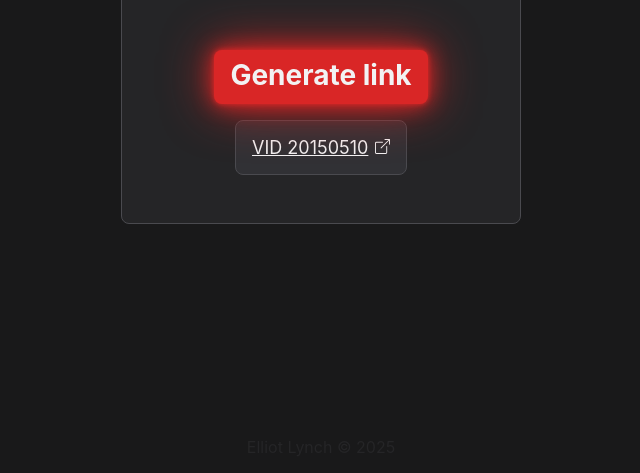
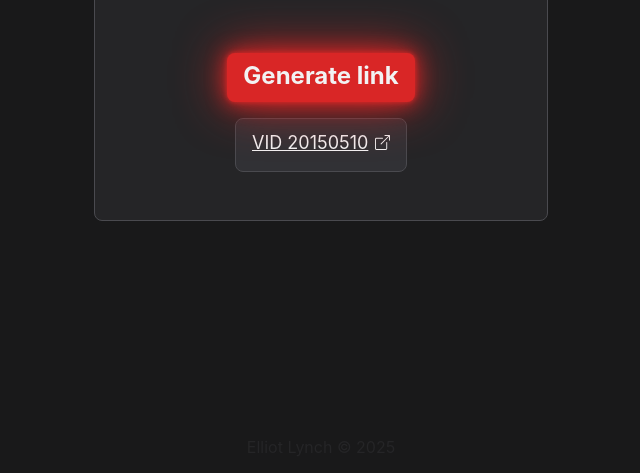
Before and after one commit to Elliot-Akande/noviewtube, a website built with webpack: page dist/index.html in a window 1280 px wide. Shown: the part 327-800 px from the top of the page, without its empty margins (319-959 px from the left). Built offline with nearby package versions, Linux system fonts and the light colour scheme.

Commit message:
style: improve spacing

```diff
--- a/package.json
+++ b/package.json
@@ -6,7 +6,8 @@
   "scripts": {
     "test": "echo \"Error: no test specified\" && exit 1",
     "start": "webpack serve --open",
-    "build": "webpack"
+    "build": "webpack",
+    "deploy": "git push origin :gh-pages && git subtree push --prefix dist origin gh-pages"
   },
   "repository": {
     "type": "git",
--- a/src/styles.css
+++ b/src/styles.css
@@ -21,6 +21,7 @@
   padding: 0;
   font-family: inherit;
   box-sizing: border-box;
+  text-align: center;
 }
 
 body {
@@ -56,7 +57,7 @@ a {
   display: flex;
   flex-direction: column;
   align-items: center;
-  width: min(400px, 90%);
+  width: min(454px, 90%);
 }
 
 .generate {
@@ -65,7 +66,7 @@ a {
   cursor: pointer;
   z-index: 1;
 
-  font-size: 1.75rem;
+  font-size: 1.5rem;
   font-weight: 700;
 
   box-shadow: 0 0 5px var(--primary), 0 0 20px var(--primary),
@@ -92,7 +93,7 @@ a {
 .link-container {
   position: relative;
   margin-top: 1rem;
-  padding: 1rem;
+  padding: 0.75rem 1rem 1rem 1rem;
   background-color: var(--bg-light);
 
   border: var(--border);
@@ -107,7 +108,7 @@ a {
   background-repeat: no-repeat;
   background-size: 0.857em;
   padding-right: 1.2em;
-  line-height: 1.2;
+  line-height: 1.3;
 }
 
 .link::after {
```
